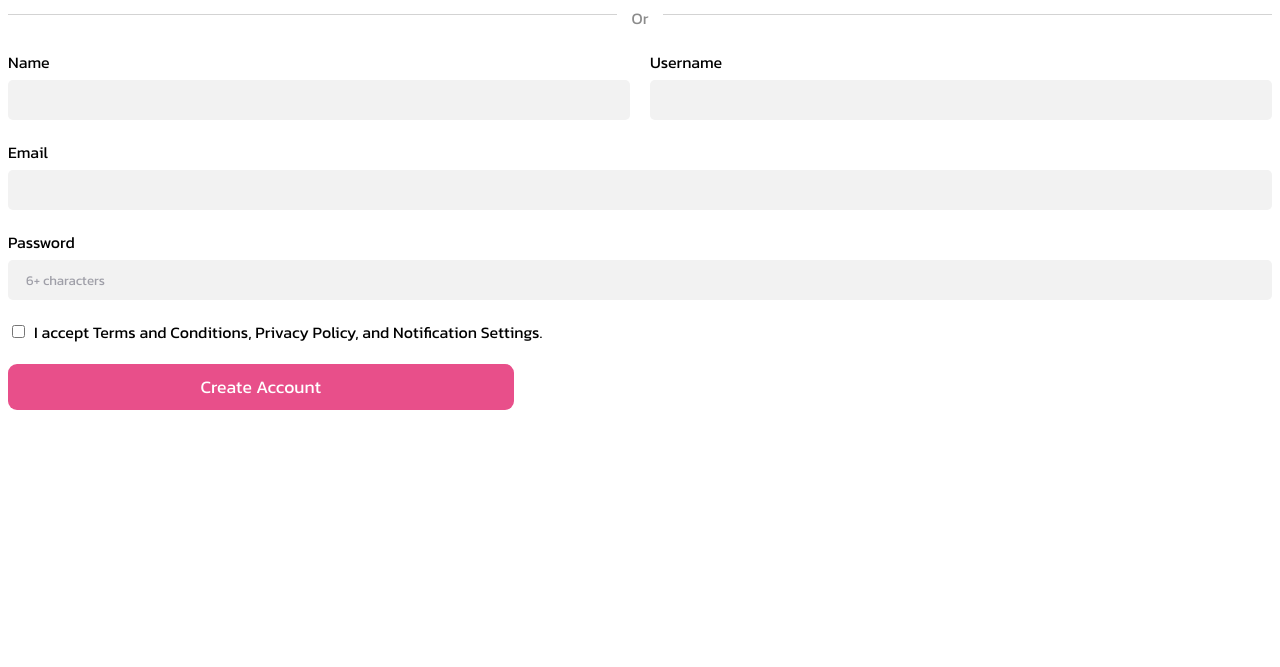
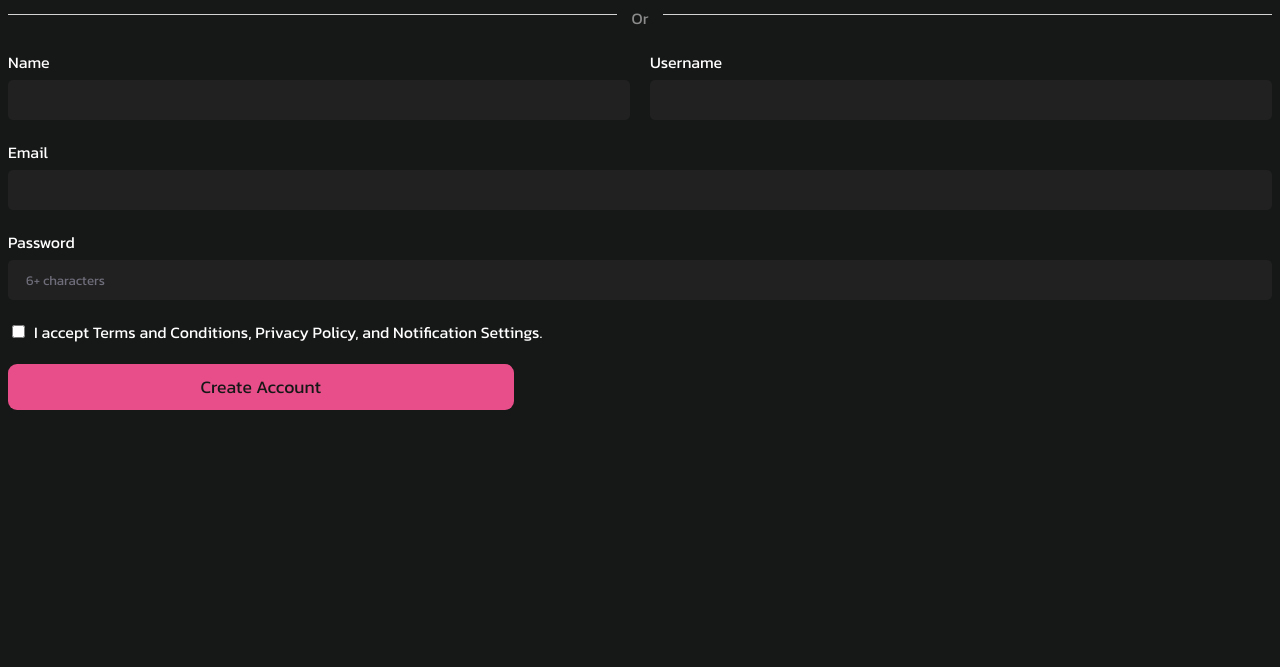
Before and after one commit to jorguzman100/OB_IntroAHTML, a plain HTML site: page 07-formulariosEstilos/ejercicioFormularioEstilo.html in a window 1280 px wide. Shown: the part 133-800 px from the top of the page. Drawn offline with Linux system fonts and the light colour scheme.

Commit message:
10 Ejercicio, tema 7, Estilos para Formularios, terminado

```diff
--- a/07-formulariosEstilos/css/style.css
+++ b/07-formulariosEstilos/css/style.css
@@ -5,6 +5,10 @@
     font-family: 'Kanit', sans-serif;
 }
 
+body {
+    background-color: #161717;
+    color: white;
+}
 
 .container {
     display: flex;
@@ -27,11 +31,15 @@
     display: flex;
     align-items: center;
     background: rgb(35, 118, 229);
-    color: white;
+    color: #161717;
     width: 250px;
     padding: 2px;
     border-radius: 5px;
     cursor: pointer;
+}
+
+.googleBtn:hover {
+    opacity: .7;
 }
 
 .googleBtn p {
@@ -56,6 +64,10 @@
     padding: 3px 18px;
     border-radius: 3px;
     cursor: pointer;
+}
+
+.twitterBtn:hover {
+    opacity: .7;
 }
 
 .twitterImg {
@@ -105,7 +117,7 @@ label {
 }
 
 input {
-    background-color: rgb(242, 242, 242);
+    background-color: #212121;
     border: none;
     border-radius: 5px;
     padding: 10px 18px;
@@ -113,17 +125,17 @@ input {
 }
 
 input::placeholder {
-    color: rgb(159, 159, 168);
+    color: rgb(110, 109, 122);
 }
 
 input:hover {
-    background-color: white;
+    background-color: #454045;
     border: solid 1px #f3f3f4;
     box-shadow: 0 0 4px #eb50ff4f;
 }
 
 input:focus {
-    background-color: white;
+    background-color: #454045;
     border: solid 1px #f3f3f4;
     box-shadow: 0 0 4px #eb50ff4f;
 }
@@ -141,10 +153,15 @@ input[type='checkbox'] {
 
 button[type=submit] {
     background-color: rgb(232, 79, 138);
-    color: white;
+    color: #161717;
     padding: 10px;
     font-size: 1.1rem;
     border: none;
     border-radius: 9px;
     width: 40%;
+    cursor: pointer;
 }
+
+button[type=submit]:hover {
+    opacity: 70%;
+}
```
